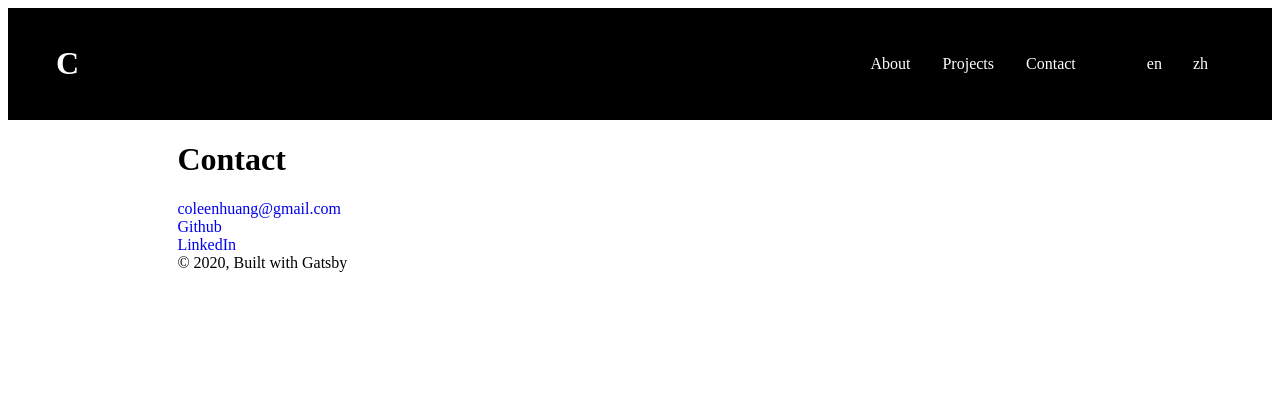
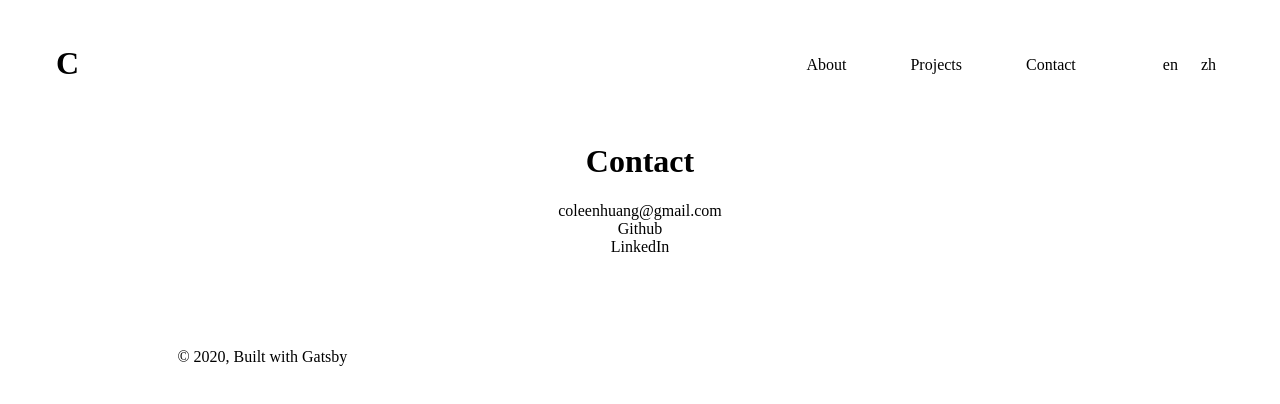
Before and after one commit to coleenhuang/coleenhuang.github.io, a Gatsby site: page /contact in a window 1280 px wide. Built offline with nearby package versions, Linux system fonts and the light colour scheme; Gatsby itself is replaced by a stand-in of ours.

Commit message:
added responsive menu

```diff
--- /dev/null
+++ b/src/components/ContactLinks.js
@@ -0,0 +1,15 @@
+import React from 'react';
+
+const ContactLink = (props) => {
+  return(
+  <div style={{textAlign: "center"}}>
+  <a
+    href={props.link}
+    style={{color: "black"}}
+    >
+    {props.text}
+  </a>
+  </div>
+)}
+
+export default ContactLink
--- a/src/components/StartImg.module.css
+++ b/src/components/StartImg.module.css
@@ -19,8 +19,4 @@
     display: inline-block;
     grid-area: chocolate;
   }
-  .book {
-    display: inline-block;
-    grid-area: book;
-  }
 }
--- a/src/components/header/LanguageMenu.module.css
+++ b/src/components/header/LanguageMenu.module.css
@@ -1,6 +1,7 @@
 .wrapper {
   display: block;
 }
+
 .langNav {
   display: flex;
   flex-direction: row;
@@ -9,6 +10,6 @@
 .lang {
   margin-left: 15px;
   display: block;
-  color: white;
+  color: black;
   list-style-type: none;
 }
--- a/src/components/header/MainMenu.module.css
+++ b/src/components/header/MainMenu.module.css
@@ -3,14 +3,22 @@
 }
 .mainNav {
   display: flex;
-  flex-direction: row;
+  flex-direction: column;
 }
 
 li {
-  margin: 0 1rem;
+  margin: 1rem 0.5em;
   display: block;
 }
 
 .mainNav a {
-  color: white;
+  color: black;
+  padding: 1.5em;
 }
+
+@media (min-width: 768px){
+  .mainNav {
+    display: flex;
+    flex-direction: row;
+  }
+}
--- /dev/null
+++ b/src/components/header/SideNav.js
@@ -0,0 +1,15 @@
+import React, { useState } from 'react';
+import LanguageMenu from './LanguageMenu';
+import MainMenu from './MainMenu';
+
+const SideNav = (props) =>{
+  console.log(props.open)
+  return(
+    <div style={{display:`${props.open?'block':'none'}`}}>
+      <LanguageMenu/>
+      <MainMenu />
+    </div>
+  )
+};
+
+export default SideNav;
--- a/src/components/header/header.js
+++ b/src/components/header/header.js
@@ -1,13 +1,15 @@
 import { Link } from "gatsby"
 import PropTypes from "prop-types"
-import React from "react"
+import React, { useState } from "react"
 import LanguageMenu from './LanguageMenu.js'
 import MainMenu from './MainMenu'
+import SideNav from './SideNav'
 import styles from './header.module.css'
 import { useTranslation } from "react-i18next"
 
 const Header = (props) => {
     const { t } = useTranslation();
+    const [showMenu, setMenu] = useState(false);
     return(
     <header className={styles.header}>
       <div>
@@ -18,19 +20,18 @@ const Header = (props) => {
         </h1>
       </div>
       <div className={styles.menuButton} >
-        <p onClick={openMenu}>{t("header.menu")}</p>
+        <p onClick={()=>setMenu(showMenu?false:true)}>
+          {t("header.menu")}
+        </p>
       </div>
       <div className={styles.navWrapper}>
         <MainMenu></MainMenu>
         <LanguageMenu ></LanguageMenu>
       </div>
+      <SideNav open={showMenu}/>
     </header>
 )}
 
-function openMenu(e) {
-    e.preventDefault();
-    console.log('menu opened')
-}
 
 Header.propTypes = {
   siteTitle: PropTypes.string,
--- a/src/components/header/header.module.css
+++ b/src/components/header/header.module.css
@@ -1,6 +1,9 @@
 .header {
-  color: white;
-  background-color: black;
+  color: black;
+  background-color: white;
+  z-index: 2000;
+  position: sticky;
+  top: 0;
   margin: 0;
   padding: 1rem 3rem;
   display: grid;
@@ -19,7 +22,7 @@
 }
 
 .home a {
-  color: white;
+  color: black;
 }
 
 .menuButton {
@@ -27,12 +30,13 @@
   display: flex;
   justify-content: center;
   align-items: center;
-  color: white;
+  color: black;
 }
 
 .menuButton p{
   display: block;
 }
+
 
 @media (min-width: 768px) {
   .menuButton {
--- a/src/components/layout.css
+++ b/src/components/layout.css
@@ -10,6 +10,11 @@ a {
   text-decoration: none;
 }
 
+main {
+  padding-left: 10%;
+  padding-right: 10%;
+  padding-bottom: 10%;
+}
 @media only screen and (max-width: 480px) {
   html {
     font-size: 100%;
--- a/src/pages/about.js
+++ b/src/pages/about.js
@@ -8,7 +8,7 @@ const AboutPage = (props) => {
   return(
     <div>
       <SEO title="About" />
-      <h1>{t('about.title')}</h1>
+      <h1 style={{textAlign:'center'}}>{t('about.title')}</h1>
       <p>about</p>
     </div>
   )
--- a/src/pages/contact.js
+++ b/src/pages/contact.js
@@ -2,22 +2,20 @@ import React from "react"
 import { Link } from "gatsby"
 import { useTranslation } from "react-i18next"
 import SEO from "../components/seo"
+import ContactLink from "../components/ContactLinks"
 
 const ContactPage = (props) => {
   const { t } = useTranslation()
   return(
     <div>
       <SEO title="Contact" />
-      <h1>{t('contact.title')}</h1>
-      <div class="email">
-        <a href='mailto:coleenhuang@gmail.com'>coleenhuang@gmail.com</a>
-      </div>
-      <div class="github">
-        <a href="https://github.com/coleenhuang">Github</a>
-      </div>
-      <div class="linkedin">
-        <a href="https://www.linkedin.com/in/coleen-huang-95896b185/">LinkedIn</a>
-      </div>
+      <h1 style={{textAlign: "center"}}>{t('contact.title')}</h1>
+      <ContactLink link='mailto:coleenhuang@gmail.com'
+        text="coleenhuang@gmail.com" />
+      <ContactLink link='https://github.com/coleenhuang'
+          text="Github" />
+      <ContactLink link='https://www.linkedin.com/in/coleen-huang-95896b185/'
+          text="LinkedIn" />
     </div>
   )
 }
```
Also changed, not shown: src/components/StartImg.js (+5 -18 lines), src/pages/index.js (+10 -1 lines), src/style/index.module.css (added, +30 -0 lines), src/images/hot-chocolate.png.
